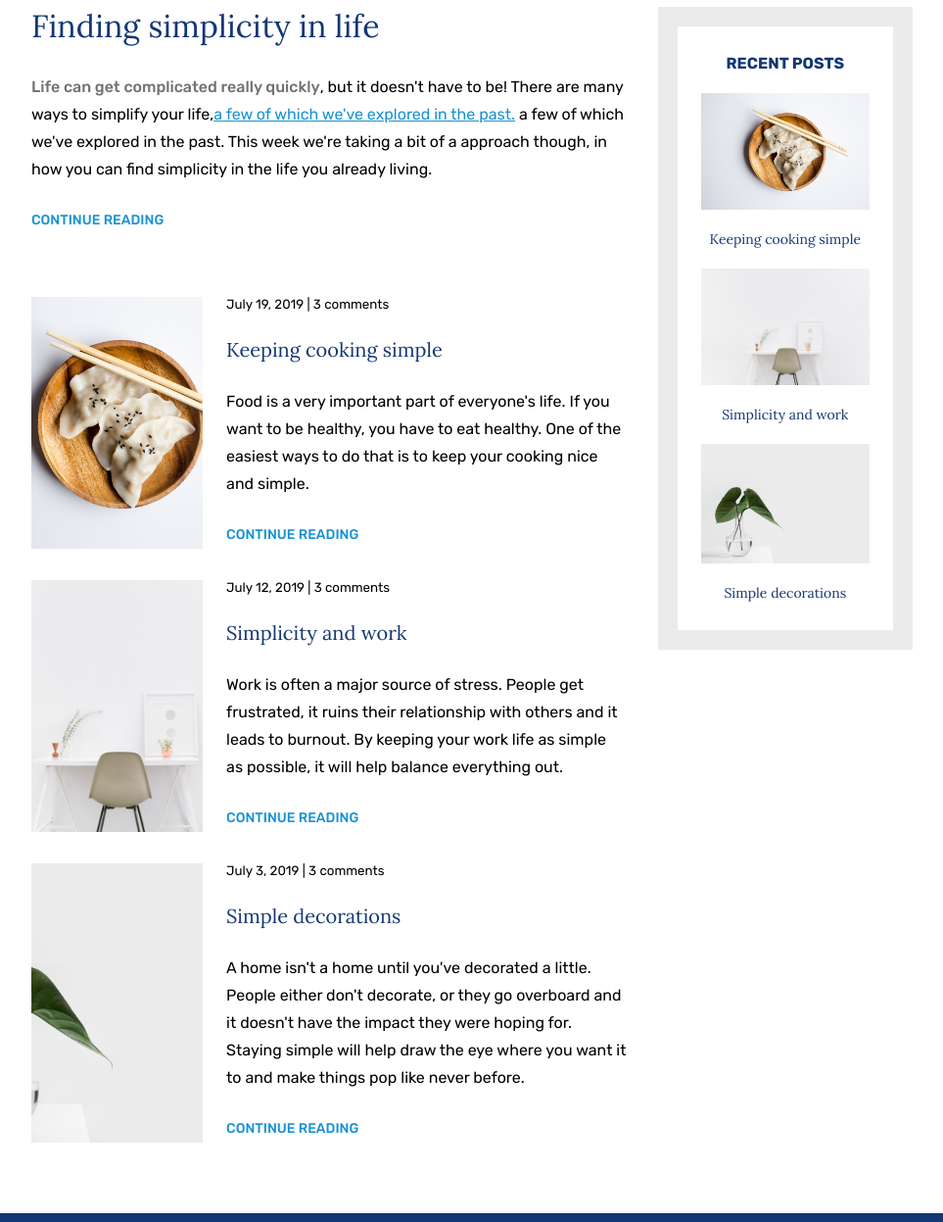
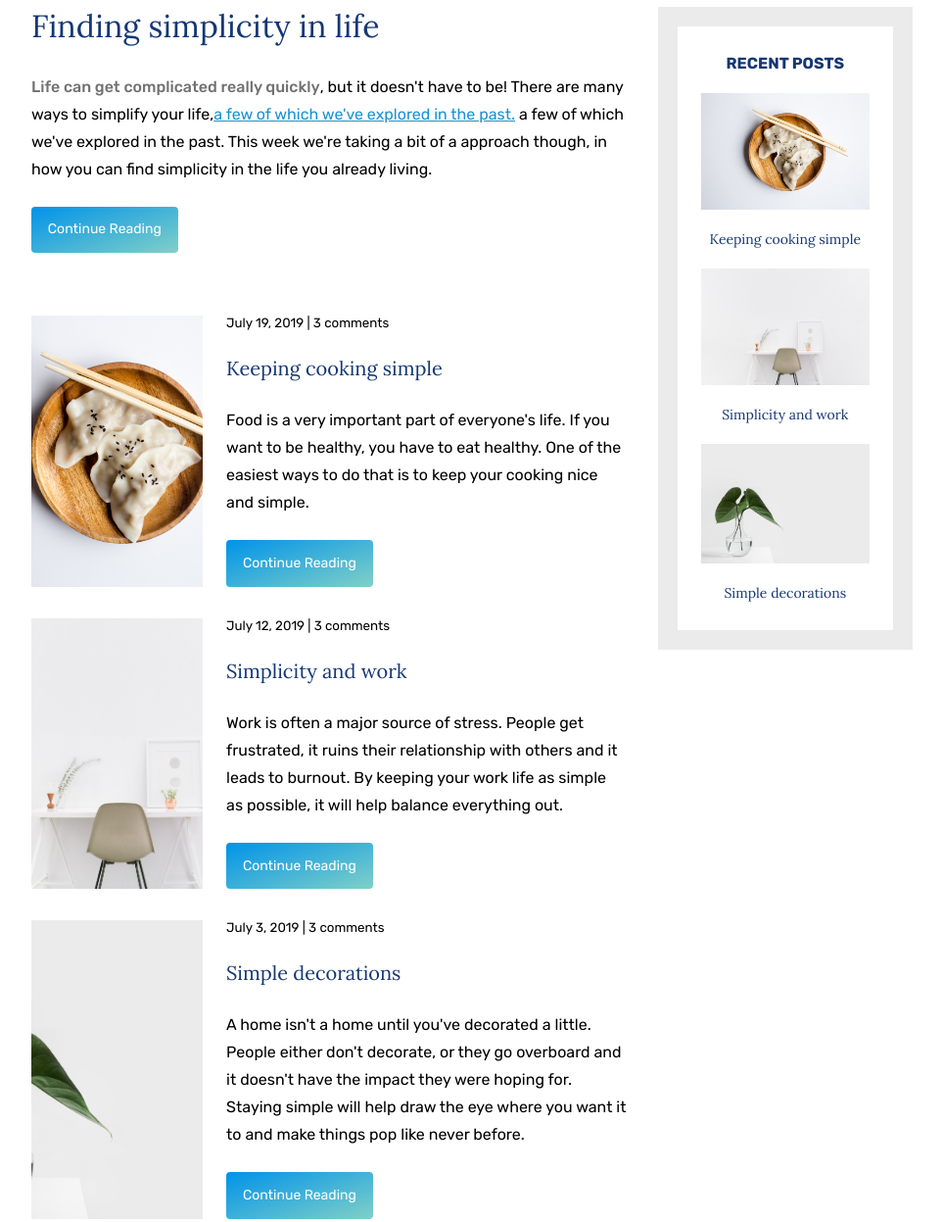
Before and after one commit to vivekbhatt07/Living-the-Simple-Life, a plain HTML site: page index.html in a window 1280 px wide. Shown: the part 654-1901 px from the top of the page at 98% size, without its empty margins (158-1121 px from the left). Drawn offline with Linux system fonts and the light colour scheme.

Commit message:
styled link

```diff
--- a/index.html
+++ b/index.html
@@ -42,7 +42,9 @@
               a bit of a approach though, in how you can find simplicity in the
               life you already living.
             </p>
-            <a href="#" class="continue-link">CONTINUE READING</a>
+            <div class="link-wrapper">
+              <a class="btn continue-link">Continue reading</a>
+            </div>
           </article>
           <div class="subArticle-container">
             <article class="main-subArticle">
@@ -58,7 +60,9 @@
                   to be healthy, you have to eat healthy. One of the easiest
                   ways to do that is to keep your cooking nice and simple.
                 </p>
-                <a href="#" class="continue-link">Continue reading</a>
+                <div class="link-wrapper">
+                  <a href="#" class="btn">Continue reading</a>
+                </div>
               </div>
             </article>
             <article class="main-subArticle">
@@ -74,7 +78,9 @@
                   burnout. By keeping your work life as simple as possible, it
                   will help balance everything out.
                 </p>
-                <a href="#" class="continue-link">Continue reading</a>
+                <div class="link-wrapper">
+                  <a class="btn">Continue reading</a>
+                </div>
               </div>
             </article>
             <article class="main-subArticle">
@@ -92,7 +98,9 @@
                   draw the eye where you want it to and make things pop like
                   never before.
                 </p>
-                <a href="#" class="continue-link">Continue reading</a>
+                <div class="link-wrapper">
+                  <a class="btn">Continue reading</a>
+                </div>
               </div>
             </article>
           </div>
@@ -140,5 +148,6 @@
         <span>Copyright 2019</span>
       </div>
     </footer>
+    <script src="./script.js"></script>
   </body>
 </html>
--- /dev/null
+++ b/script.js
@@ -0,0 +1,10 @@
+const button = document.querySelector(".btn");
+
+function rippleBtn(event) {
+  console.log("hello");
+  console.log(event);
+}
+
+button.addEventListener("click", function clickHandler(event) {
+  rippleBtn(event);
+});
--- a/styles.css
+++ b/styles.css
@@ -65,11 +65,30 @@ p {
 }
 
 .continue-link {
-  color: #1792d2;
-  text-transform: uppercase;
+  text-transform: capitalize;
   font-size: 14px;
   line-height: 28px;
-  font-weight: 500;
+}
+
+.btn {
+  font-family: var(--secondary-font);
+  display: inline-block;
+  background-image: linear-gradient(160deg, #0093e9 0%, #80d0c7 100%);
+  color: #fff;
+  padding: 0.7em 1.2em;
+  cursor: pointer;
+  user-select: none;
+  text-transform: capitalize;
+  font-weight: 400;
+  border-radius: 4px;
+  font-size: 14px;
+  line-height: 28px;
+}
+
+.container {
+  padding: 2em 0; /* (16px) X (2em) === (32px)*/
+  width: 90%;
+  max-width: 900px;
 }
 
 /* Header: */
@@ -85,12 +104,6 @@ p {
   align-items: center;
   justify-content: space-between;
   gap: 1rem;
-}
-
-.container {
-  padding: 2em 0; /* (16px) X (2em) === (32px)*/
-  width: 90%;
-  max-width: 900px;
 }
 
 .logo {
```
